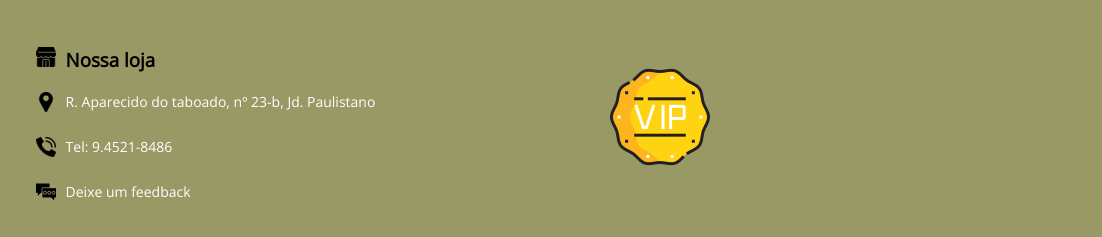
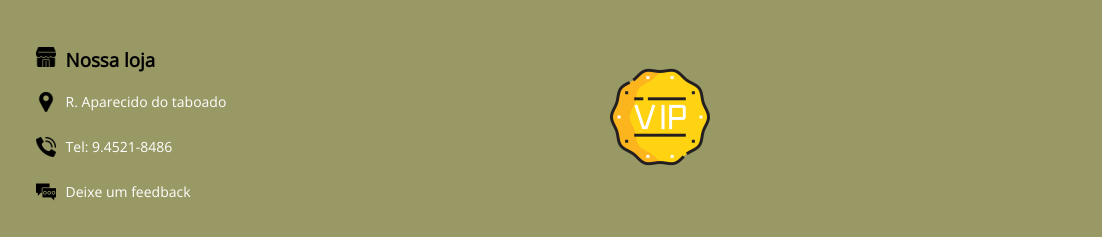
Before and after one commit to Drinkss1/site-pizzaria, a plain HTML site: page index.html in a window 1280 px wide. Shown: the part 3317-3554 px from the top of the page, 0-1102 px from the left. Drawn offline with nearby package versions, Linux system fonts and the light colour scheme.

Commit message:
arrumando as frases

```diff
--- a/index.html
+++ b/index.html
@@ -300,7 +300,7 @@
 			</div><!--loja-->
 			<div class="end">
 				<div><img src="images/localizacao.png"></div>
-				<div><h4>R. Aparecido do taboado, nº 23-b, Jd. Paulistano</h4></div>
+				<div><h4>R. Aparecido do taboado</h4></div>
 			</div><!--end-->
 			<div class="telefone">
 				<div><img src="images/telefone.png"></div>
```
